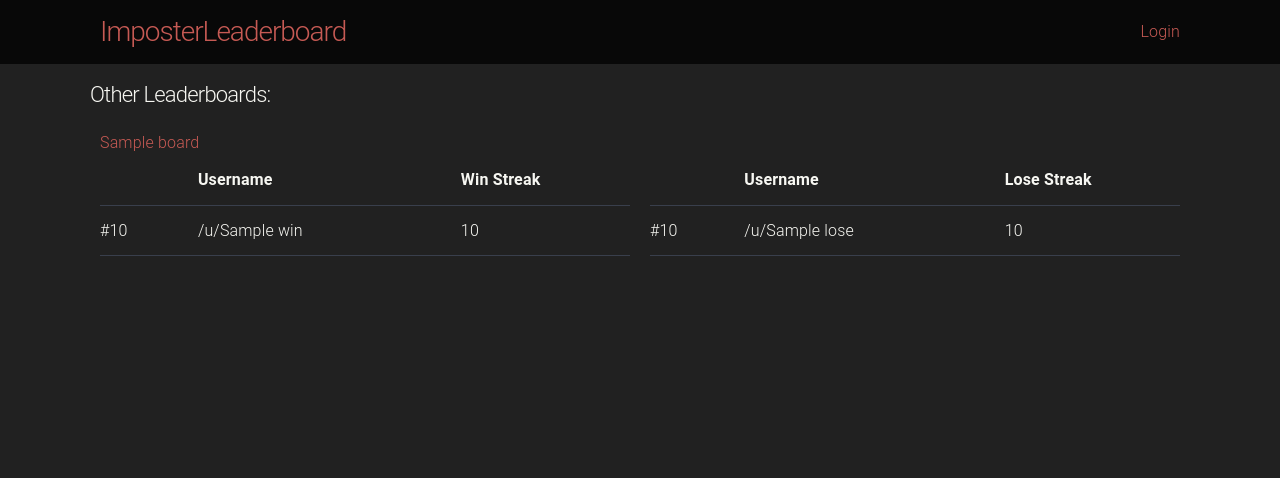
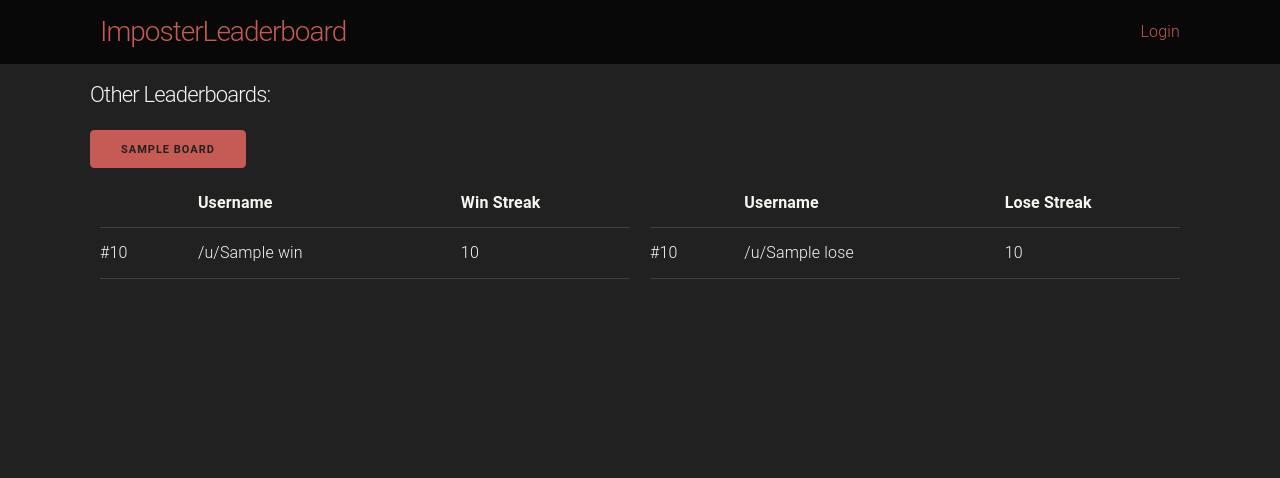
Before and after one commit to unex/ImposterLeaderboard, a FastAPI app: template templates/leaderboard.html in a window 1280 px wide. Shown: the top 478 px of the page. Run offline with FastAPI, Linux system fonts and the light colour scheme; the template is opened without the code that fills it: most values are stand-ins (such as "Sample title", 1, 10 or a date in 2020); style sheets or scripts are compiled from the project's sources; parts of the project's set-up code (start-up, migrations or seed data) failed here and were passed over.

Commit message:
pretty buttons

```diff
--- a/sass/app.scss
+++ b/sass/app.scss
@@ -37,6 +37,11 @@ header {
     color: $color-primary;
 }
 
+.board-list {
+    display: flex;
+    justify-content: space-between;
+}
+
 .error-page {
     display: flex;
     flex-direction: column;
--- a/static/css/app.min.css
+++ b/static/css/app.min.css
@@ -1,2 +1,2 @@
-body{background:#212121;margin:0;padding:0}header{background:#080808;margin-bottom:16px}header .container{display:-webkit-box;display:-ms-flexbox;display:flex;-webkit-box-orient:horizontal;-webkit-box-direction:normal;-ms-flex-direction:row;flex-direction:row;-webkit-box-pack:justify;-ms-flex-pack:justify;justify-content:space-between;height:64px;line-height:64px}header .container h3{line-height:inherit;margin:0}header .container .user *{margin-left:12px}#content{min-height:calc(100vh - 64px - 16px)}.me{color:#c65a54}.error-page{display:-webkit-box;display:-ms-flexbox;display:flex;-webkit-box-orient:vertical;-webkit-box-direction:normal;-ms-flex-direction:column;flex-direction:column;-webkit-box-align:center;-ms-flex-align:center;align-items:center}footer{background:#080808;line-height:24px;padding:8px 0}footer .container{display:-webkit-box;display:-ms-flexbox;display:flex;-webkit-box-orient:horizontal;-webkit-box-direction:normal;-ms-flex-direction:row;flex-direction:row;-webkit-box-pack:justify;-ms-flex-pack:justify;justify-content:space-between}
+body{background:#212121;margin:0;padding:0}header{background:#080808;margin-bottom:16px}header .container{display:-webkit-box;display:-ms-flexbox;display:flex;-webkit-box-orient:horizontal;-webkit-box-direction:normal;-ms-flex-direction:row;flex-direction:row;-webkit-box-pack:justify;-ms-flex-pack:justify;justify-content:space-between;height:64px;line-height:64px}header .container h3{line-height:inherit;margin:0}header .container .user *{margin-left:12px}#content{min-height:calc(100vh - 64px - 16px)}.me{color:#c65a54}.board-list{display:-webkit-box;display:-ms-flexbox;display:flex;-webkit-box-pack:justify;-ms-flex-pack:justify;justify-content:space-between}.error-page{display:-webkit-box;display:-ms-flexbox;display:flex;-webkit-box-orient:vertical;-webkit-box-direction:normal;-ms-flex-direction:column;flex-direction:column;-webkit-box-align:center;-ms-flex-align:center;align-items:center}footer{background:#080808;line-height:24px;padding:8px 0}footer .container{display:-webkit-box;display:-ms-flexbox;display:flex;-webkit-box-orient:horizontal;-webkit-box-direction:normal;-ms-flex-direction:row;flex-direction:row;-webkit-box-pack:justify;-ms-flex-pack:justify;justify-content:space-between}
 /*# sourceMappingURL=app.min.css.map */
--- a/templates/leaderboard.html
+++ b/templates/leaderboard.html
@@ -5,11 +5,9 @@
     <div class="row">
         <h4>Other Leaderboards:</h4>
     </div>
-    <div class="row">
+    <div class="row board-list">
         {% for board in boards %}
-        <div class="column">
-            <a href="{{url_for('single_leaderboard',board=board)}}">{{board}}</a>
-        </div>
+        <a class="button button-small" href="{{url_for('single_leaderboard',board=board)}}">{{board}}</a>
         {% endfor %}
     </div>
     <div class="row">
```
Also changed, not shown: 1 other file.
